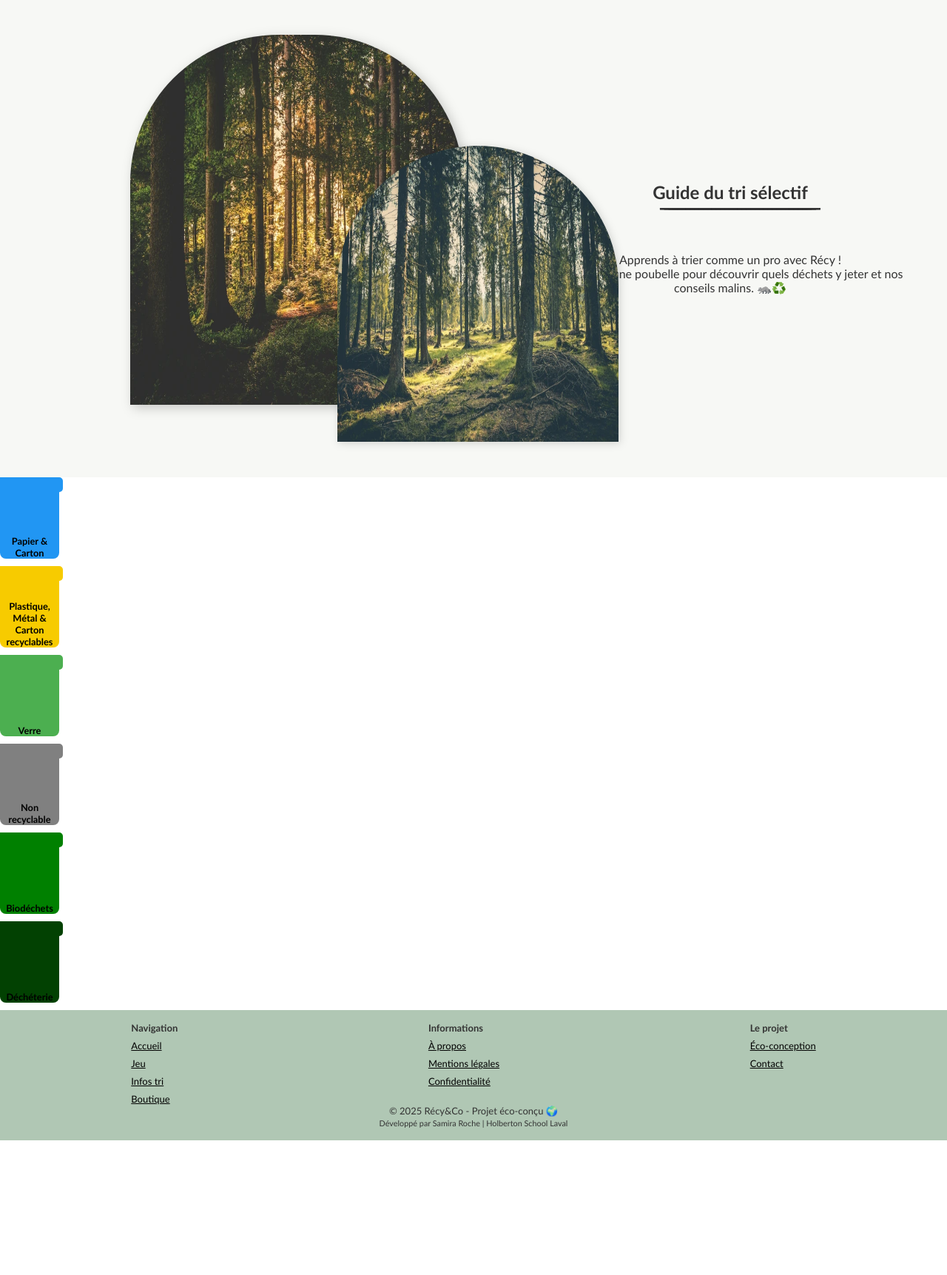
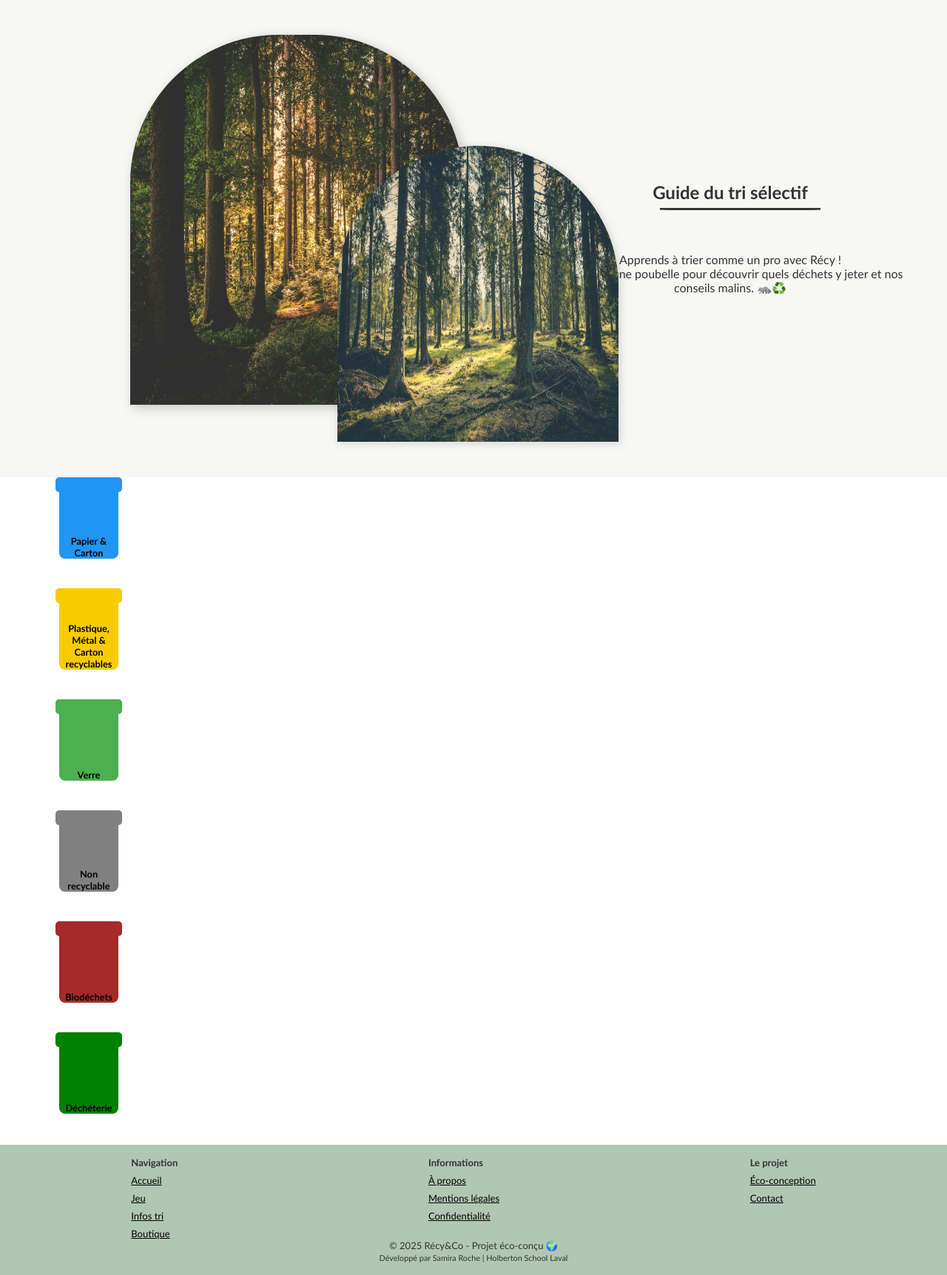
Before and after one commit to StrawberSam/RecyandCo, a Flask app: page /infos in a window 1280 px wide. Shown: the part 61-1784 px from the top of the page at 74% size. Before the commit the page ends 1602 px from the top, so only its background shows below. Run offline with Flask 3, Linux system fonts and the light colour scheme; parts of the project's set-up code (start-up, migrations or seed data) failed here and were passed over.

Commit message:
✨ | feat: Amélioration du layout des poubelles et ajout de styles pour la section des détails

```diff
--- a/app/frontend/static/css/infos.css
+++ b/app/frontend/static/css/infos.css
@@ -7,7 +7,7 @@
     gap: 1rem;
     padding: 3rem;
     max-width: auto;
-    margin: 0 auto; /* Centre automatiquement */
+    margin: 0 auto;
 }
 
 .hero-images {
@@ -23,18 +23,18 @@
     height: 500px;
     position: relative;
     z-index: 1;
-    filter: drop-shadow(4px 4px 8px rgba(0,0,0,0.2)); /* Ombre portée */
+    filter: drop-shadow(4px 4px 8px rgba(0,0,0,0.2));
     border-radius: 200px 200px 0 0;
 }
 
 .forest-2 {
     width: 380px;
     height: 400px;
-    position: absolute; /* Se superpose à la première */
+    position: absolute;
     bottom: 0px;
-    right: -110px; /* Dépasse un peu à droite */
-    z-index: 2; /* Au-dessus du grand */
-    filter: drop-shadow(2px 2px 6px rgba(0,0,0,0.15)); /* Ombre plus légère */
+    right: -110px;
+    z-index: 2;
+    filter: drop-shadow(2px 2px 6px rgba(0,0,0,0.15));
     border-radius: 200px 200px 0 0;
 }
 
@@ -48,14 +48,32 @@
     font-size: 1rem;
 }
 
-/* POUBELLES */
-/* Conteneur des 3 poubelles */
-.poubelles-container {
+/* NOUVEAU : Layout poubelles + détails côte à côte */
+.sorting-layout {
     display: flex;
-  justify-content: center;
-  align-items: flex-end;
+    flex-direction: row; /* Côte à côte */
+    gap: 10rem; /* Espace entre les deux colonnes */
+    padding: 3rem;
+    align-items: flex-start; /* Alignement en haut */
+}
+
+/* GAUCHE : Conteneur des poubelles */
+.bin-info {
+    display: flex;
+    flex-direction: column; /* Poubelles empilées verticalement */
+    gap: 30px; /* Espace entre chaque poubelle */
+    flex-shrink: 0; /* Empêche la colonne de rétrécir */
+    margin-left: 5rem;
+}
+
+/* DROITE : Zone des détails */
+.details-tri {
+    flex: 1; /* Prend tout l'espace restant */
+}
+
+#bins-details {
+  padding: 2rem;
   gap: 40px;
-  margin: 40px 0;
 }
 
 /* Structure de base d'une poubelle */
@@ -121,13 +139,13 @@
 /* Poubelle Biodéchet */
 .poubelle-biodechet .couvercle,
 .poubelle-biodechet .corps {
-  background-color: green;
+    background-color: brown;
 }
 
 /* Poubelle Déchéterie */
 .poubelle-decheterie .couvercle,
 .poubelle-decheterie .corps {
-  background-color: rgb(2, 65, 2);
+    background-color: green;
 }
 
 /* Label sur la poubelle */
@@ -143,3 +161,65 @@
     pointer-events: none;
     z-index: 10;
 }
+
+/* Icônes des déchets */
+.dechet-icon {
+    width: 60px;
+    height: 60px;
+    margin-bottom: 8px;
+    pointer-events: none;
+}
+
+/* Style de la zone de détails */
+#bins-details {
+    padding: 1rem;
+}
+
+#bins-details h2 {
+    margin-bottom: 20px;
+    color: #333;
+    font-size: 1.5rem;
+    text-transform: capitalize; /* "bleue" → "Bleue" */
+}
+
+/* Style de la liste */
+#bins-details ul {
+    list-style: none;
+    padding: 0;
+    display: flex;
+    flex-direction: column;
+    gap: 20px; /* Espace entre chaque déchet */
+}
+
+/* Style de chaque déchet (chaque <li>) */
+#bins-details li {
+    display: flex;
+    flex-direction: column;
+    gap: 10px; /*Espace entre icône, nom et texte */
+    background-color: #f9f9f9;
+    filter: drop-shadow(4px 4px 8px rgba(0,0,0,0.2)); /* Ombre portée */
+    padding: 15px;
+    border-radius: 20px;
+    transition: transform 0.2s ease;
+}
+
+/* Icône du déchet */
+.dechet-icon {
+    width: 60px;
+    height: 60px;
+    align-self: flex-start; /* Alignement à gauche */
+}
+
+/* Nom du déchet */
+#bins-details strong {
+    font-size: 1.1rem;
+    color: #333;
+}
+
+/* Bon à savoir */
+.bon-a-savoir {
+    font-size: 0.95rem;
+    line-height: 1.6;
+    color: #555;
+    margin: 0;
+}
```
Lines whose indentation alone changed are shown as unchanged.
